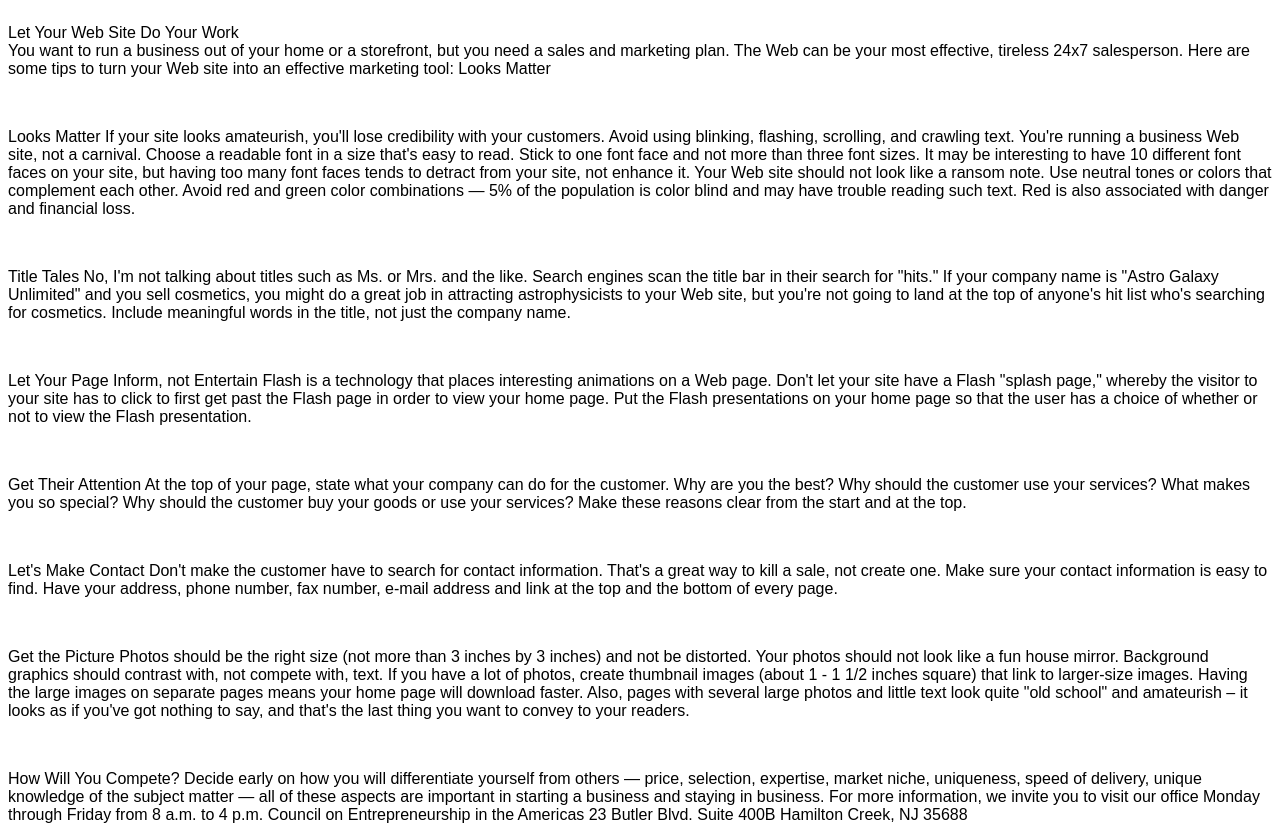
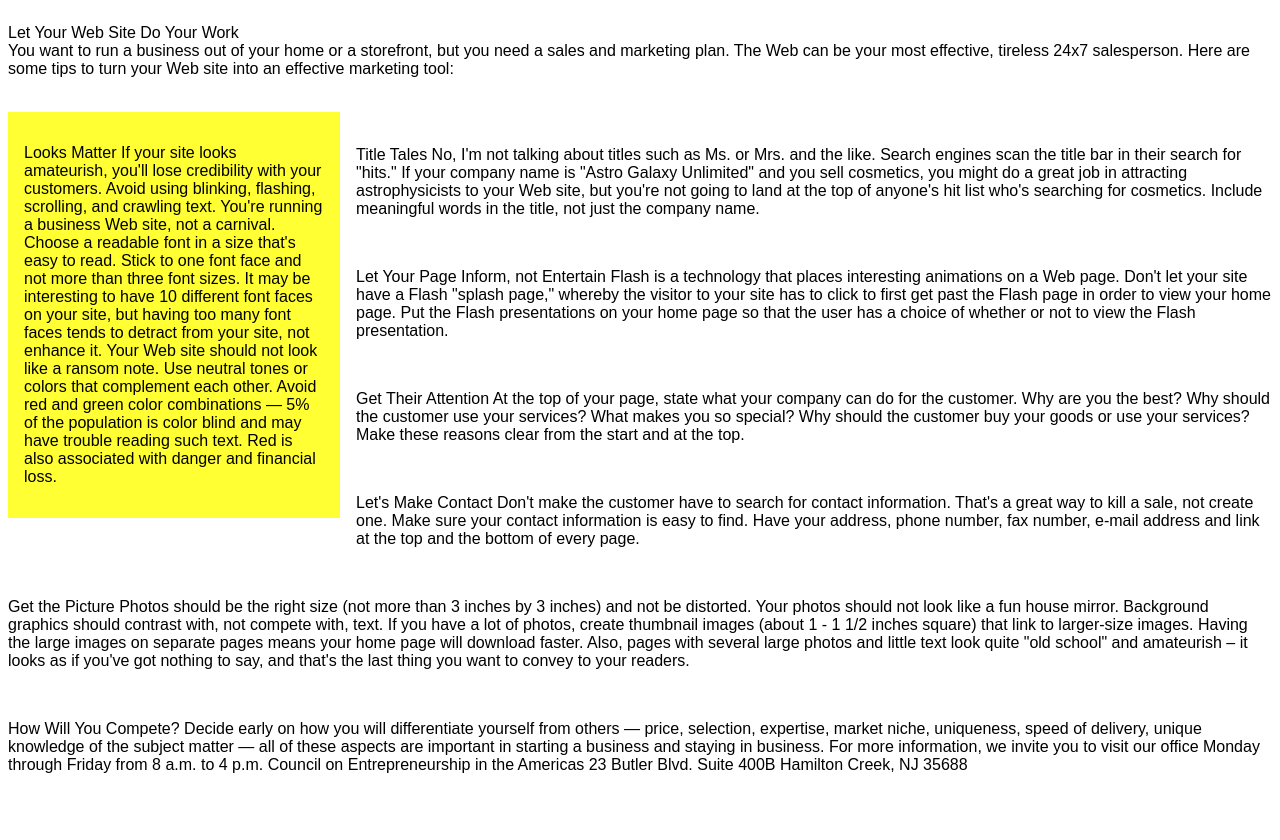
Before and after one commit to kalelP2/Images_Positioning_Activity, a plain HTML site: page index.html in a window 1280 px wide. Shown: the part 75-915 px from the top of the page. After the commit the page ends 865 px from the top, so only its background shows below. Drawn offline with Linux system fonts and the light colour scheme.

Commit message:
Update index.html

```diff
--- a/index.html
+++ b/index.html
@@ -9,16 +9,20 @@
 <p>
 Let Your Web Site Do Your Work
  <br>
+
 You want to run a business out of your home or a storefront, but you need a sales and marketing plan. The Web can be your most effective, tireless 24x7 salesperson. Here are some tips to turn your Web site into an effective marketing tool:
-Looks Matter
+
 </p>
+
 <br>
+  <div id="looks">
   <p>
     Looks Matter
 
 If your site looks amateurish, you'll lose credibility with your customers. Avoid using blinking, flashing, scrolling, and crawling text. You're running a business Web site, not a carnival. Choose a readable font in a size that's easy to read. Stick to one font face and not more than three font sizes. It may be interesting to have 10 different font faces on your site, but having too many font faces tends to detract from your site, not enhance it. Your Web site should not look like a ransom note. Use neutral tones or colors that complement each other. Avoid red and green color combinations — 5% of the population is color blind and may have trouble reading such text. Red is also associated with danger and financial loss.
 
   </p>
+  </div>
   <br>
    <p>
     Title Tales
```
